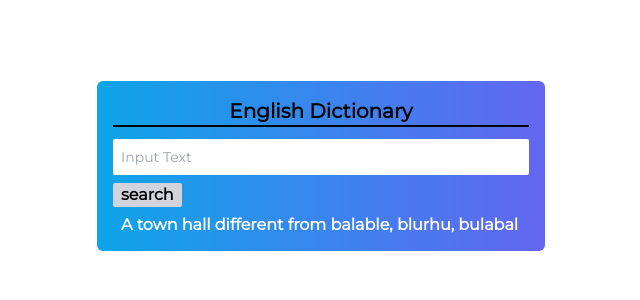
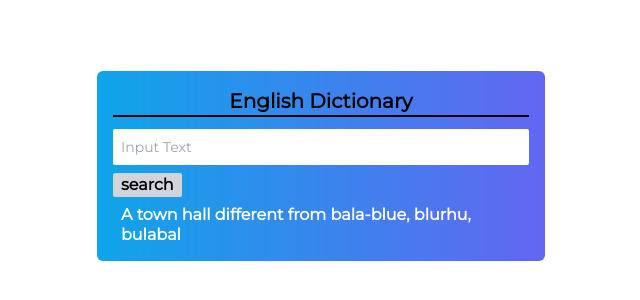
Before and after one commit to dubemdaniel/Mini-Dictionary, a website: page index.html in a window 1280 px wide. Shown: the part 234-534 px from the top of the page, without its empty margins (319-959 px from the left). Drawn offline with Linux system fonts and the light colour scheme.

Commit message:
a town hall

```diff
--- a/index.html
+++ b/index.html
@@ -25,7 +25,7 @@
             <!-- <div id="invalid" class=" w-full py-1 px-2 font-bold text-red-600 bg-red-100 text-xs rounded-sm mb-4">Incorrect Word</div> -->
         </section>
         <section id="results">
-            <div id="result" class="mx-2 font-bold leading-5 text-white">A town hall different from balable, blurhu, bulabal</div>
+            <div id="result" class="mx-2 font-bold leading-5 text-white">A town hall different from bala-blue, blurhu, bulabal</div>
             <!-- <div id="audio"><audio src="Victor Ad ft. Patoranking - Prayer Request (Official).mp3"></audio></div> -->
         </section>
     </div>
```
